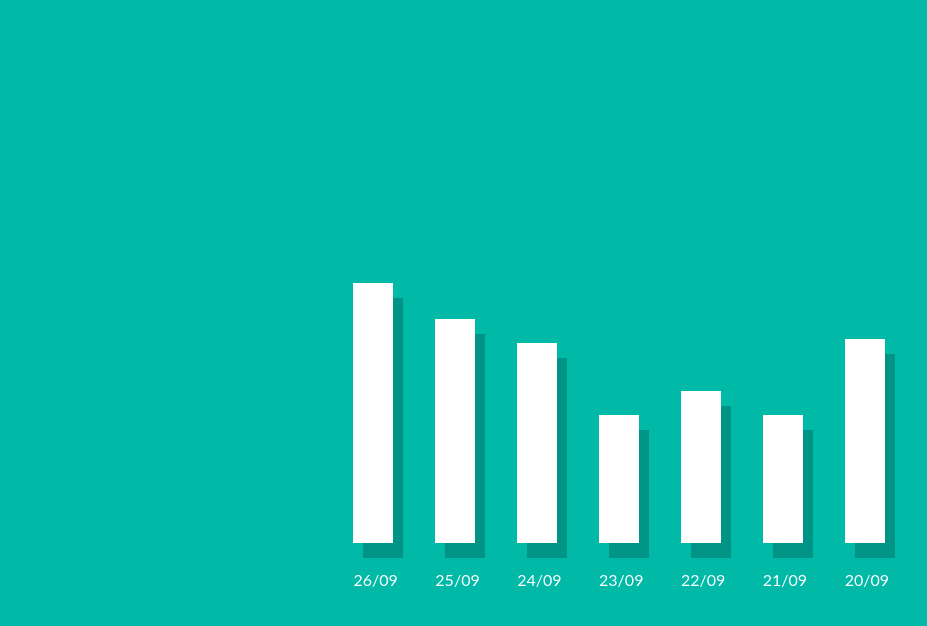
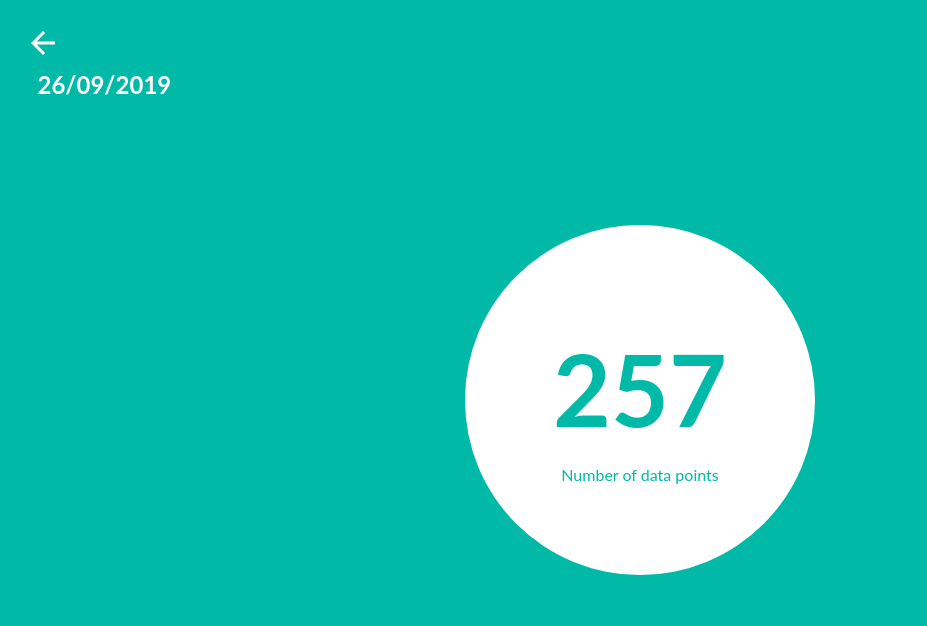
Before and after one commit to TomGroombridge/react-charts, a React (Create React App) app: page / in a window 1280 px wide. Both pictures are taken after a click on the element 373 px from the left and 413 px from the top of the page. Shown: the top 626 px of the page, without its empty margins (0-927 px from the left). Built offline with nearby package versions, Linux system fonts and the light colour scheme.

Commit message:
add overlay logic

```diff
--- a/src/App.js
+++ b/src/App.js
@@ -1,27 +1,77 @@
 import React, { useEffect, useState } from 'react';
 import ItemBar from './ItemBar';
 import styled from 'styled-components';
+import Overlay from './Overlay';
 // import Header from './Header';
 
 const App = () => {
   const [active, setActive] = useState(false);
+  const [activeOverlay, setActiveOverlay] = useState(false);
 
   useEffect(() => {
     setActive(true);
   }, []);
 
+  const toggleOverlay = () => {
+    setActive(!active);
+    setActiveOverlay(!activeOverlay);
+  };
+
   return (
     <SMain>
       {/* <Header active={active} /> */}
       <List>
-        <ItemBar active={active} delay={0.1} data={260} xAxis={'26/09'} />
-        <ItemBar active={active} delay={0.2} data={224} xAxis={'25/09'} />
-        <ItemBar active={active} delay={0.3} data={200} xAxis={'24/09'} />
-        <ItemBar active={active} delay={0.4} data={128} xAxis={'23/09'} />
-        <ItemBar active={active} delay={0.5} data={152} xAxis={'22/09'} />
-        <ItemBar active={active} delay={0.6} data={128.4} xAxis={'21/09'} />
-        <ItemBar active={active} delay={0.7} data={204} xAxis={'20/09'} />
+        <ItemBar
+          active={active}
+          delay={0.1}
+          data={260}
+          xAxis={'26/09'}
+          showOverlay={toggleOverlay}
+        />
+        <ItemBar
+          active={active}
+          delay={0.2}
+          data={224}
+          xAxis={'25/09'}
+          showOverlay={toggleOverlay}
+        />
+        <ItemBar
+          active={active}
+          delay={0.3}
+          data={200}
+          xAxis={'24/09'}
+          showOverlay={toggleOverlay}
+        />
+        <ItemBar
+          active={active}
+          delay={0.4}
+          data={128}
+          xAxis={'23/09'}
+          showOverlay={toggleOverlay}
+        />
+        <ItemBar
+          active={active}
+          delay={0.5}
+          data={152}
+          xAxis={'22/09'}
+          showOverlay={toggleOverlay}
+        />
+        <ItemBar
+          active={active}
+          delay={0.6}
+          data={128.4}
+          xAxis={'21/09'}
+          showOverlay={toggleOverlay}
+        />
+        <ItemBar
+          active={active}
+          delay={0.7}
+          data={204}
+          xAxis={'20/09'}
+          showOverlay={toggleOverlay}
+        />
       </List>
+      <Overlay active={activeOverlay} hideOverlay={toggleOverlay} />
     </SMain>
   );
 };
--- a/src/ItemBar.js
+++ b/src/ItemBar.js
@@ -1,9 +1,9 @@
 import React from 'react';
 import styled, { css } from 'styled-components';
 
-const ItemBar = ({ active, delay, data, xAxis }) => {
+const ItemBar = ({ active, delay, data, xAxis, showOverlay }) => {
   return (
-    <StatsItem>
+    <StatsItem onClick={() => showOverlay()}>
       <StatsItemNum active={active} delay={delay}>
         {xAxis}
       </StatsItemNum>
@@ -33,11 +33,9 @@ const StatsBar = styled.div`
       transform: none;
       transition-delay: ${props.delay}s;
     `}
-
   @media (max-width: 690px) {
     ${props => css`
       width: ${(props.data / 300) * 100}%;
-      transition-delay: ${props.delay}s;
     `}
     height: 30px;
   }
--- /dev/null
+++ b/src/Overlay.js
@@ -0,0 +1,101 @@
+import React from 'react';
+import styled, { css } from 'styled-components';
+
+const Overlay = ({ active, hideOverlay }) => {
+  return (
+    <OverlayContainer active={active}>
+      <Back onClick={() => hideOverlay()}>
+        <svg
+          fill='white'
+          xmlns='http://www.w3.org/2000/svg'
+          width='36'
+          height='36'
+          viewBox='0 0 36 36'
+        >
+          <path d='M30 16.5H11.74l8.38-8.38L18 6 6 18l12 12 2.12-2.12-8.38-8.38H30v-3z'></path>
+        </svg>
+        <p>26/09/2019</p>
+      </Back>
+      <DataCircle>
+        <Value>257</Value>
+        <Title>Number of data points</Title>
+      </DataCircle>
+    </OverlayContainer>
+  );
+};
+
+const OverlayContainer = styled.div`
+  position: fixed;
+  top: 0;
+  left: 0;
+  width: 100%;
+  height: 100%;
+  padding: 25px;
+  -webkit-transform: scale(1.5);
+  transform: scale(1.5);
+  visibility: hidden;
+  opacity: 0;
+  transition: all 0.6s cubic-bezier(0.23, 1, 0.32, 1);
+  @media (max-width: 690px) {
+    .stats__overlay {
+      padding: 12.5px;
+    }
+  }
+  ${props =>
+    props.active &&
+    css`
+      opacity: 1;
+      visibility: visible;
+      -webkit-transform: none;
+      transform: none;
+    `}
+`;
+
+const Back = styled.div`
+  backdisplay: flex;
+  align-items: center;
+  cursor: pointer;
+  > svg {
+    transition: all 0.5s cubic-bezier(0.23, 1, 0.32, 1);
+  }
+  &:hover > svg {
+    -webkit-transform: translateX(-5px);
+    transform: translateX(-5px);
+  }
+  > p {
+    font-weight: 700;
+    font-size: 24px;
+    margin: 0 0 0 12.5px;
+    @media (max-width: 690px) {
+      font-size: 18px;
+    }
+  }
+`;
+
+const DataCircle = styled.div`
+  position: absolute;
+  top: 50%;
+  left: 50%;
+  width: 350px;
+  height: 350px;
+  border-radius: 50%;
+  -webkit-transform: translate(-50%, -50%);
+  transform: translate(-50%, -50%);
+  text-align: center;
+  background: #ffffff;
+  display: flex;
+  flex-flow: column wrap;
+  justify-content: center;
+  color: #00b9a7;
+`;
+
+const Value = styled.span`
+  font-size: 100px;
+  font-weight: 700;
+`;
+
+const Title = styled.p`
+  margin: 0;
+`;
+
+export default Overlay;
```
